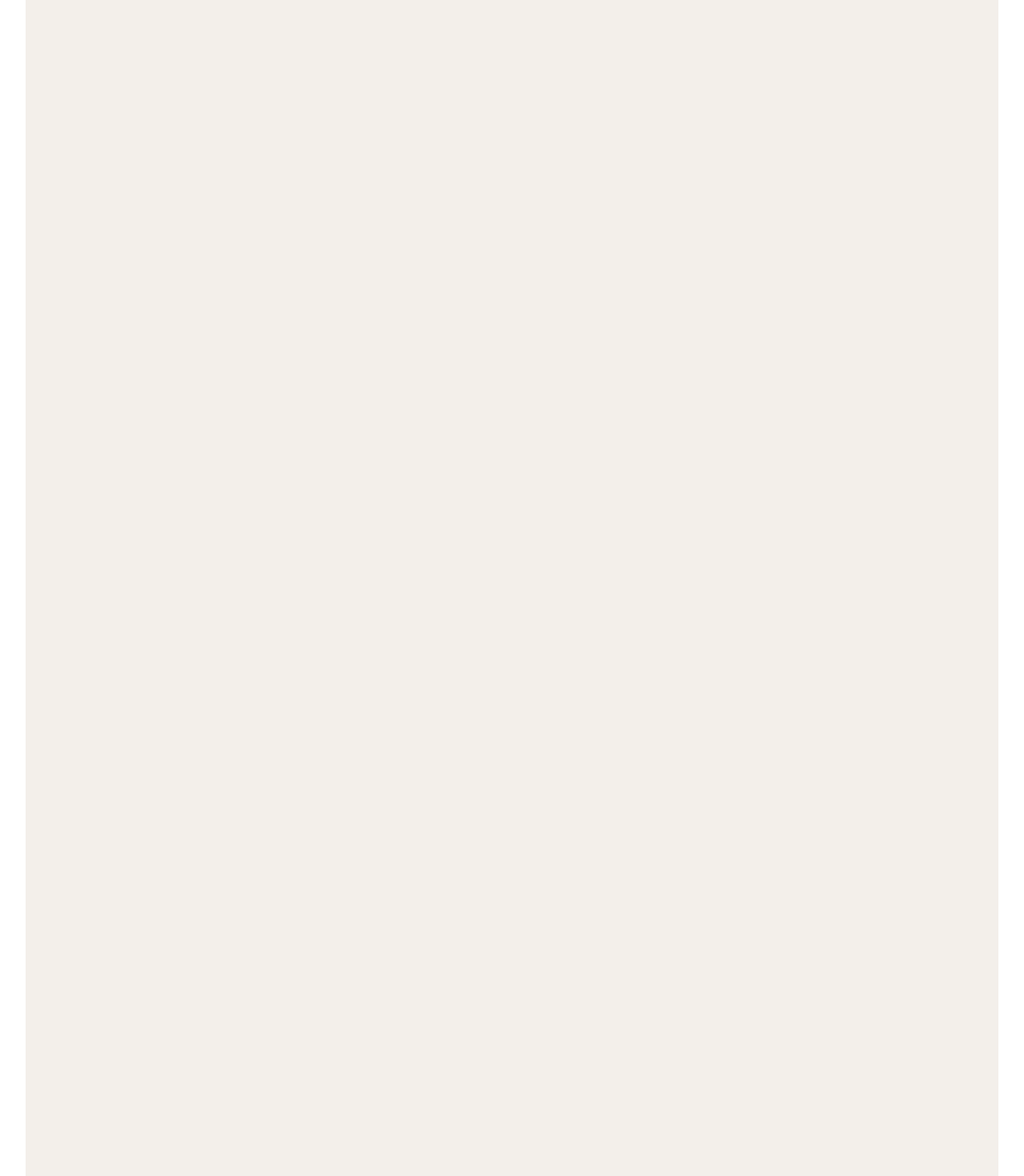
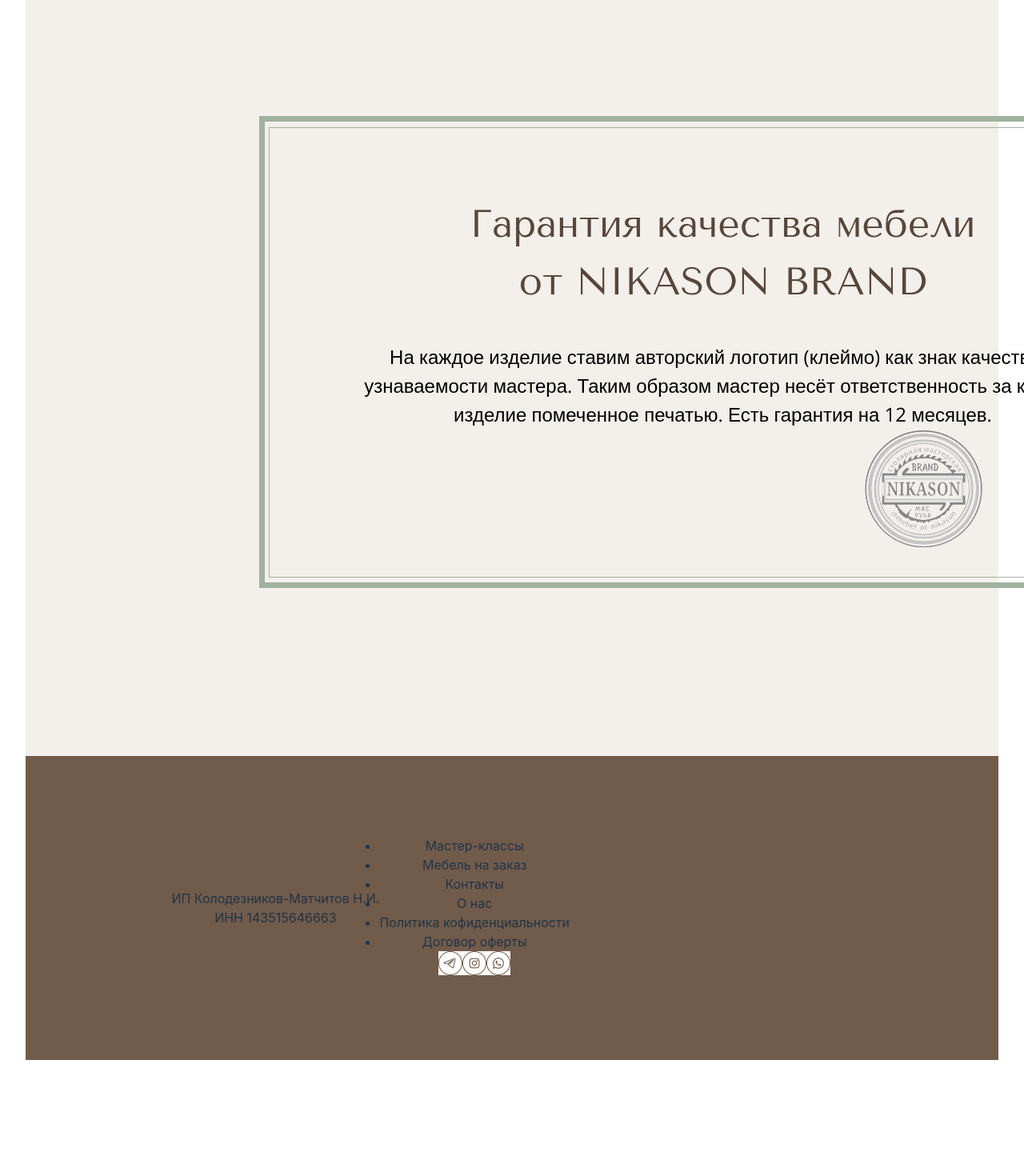
Before and after one commit to Zora6333/Reactapp, a React (Vite) app: page / in a window 1280 px wide. Shown: the part 5180-6650 px from the top of the page at 80% size. After the commit the page ends 6537 px from the top, so only its background shows below. Built offline with nearby package versions, Linux system fonts and the light colour scheme.

Commit message:
Studing react

```diff
--- a/src/component/Footer/Footer.css
+++ b/src/component/Footer/Footer.css
@@ -1,4 +1,4 @@
-*{
+* {
   margin: 0;
   padding: 0;
   box-sizing: border-box;
@@ -6,8 +6,16 @@
 .Footer {
   display: flex;
   justify-content: center;
-    align-items: flex-end;
-    background-color: black;
+  background: #715b4b;
   width: 100%;
-    height: 600px;
+  height: 380px;
 }
+.Navigechion {
+  display: flex;
+  width: 100%;
+  align-items: center;
+  padding-left: 15%;
+}
+nav {
+    display: grid;
+}
--- a/src/component/Footer/Footer.jsx
+++ b/src/component/Footer/Footer.jsx
@@ -1,11 +1,36 @@
-import React from 'react';
-import '../Footer/Footer.css'
-
+import React from "react";
+import "../Footer/Footer.css";
 
 const Footer = () => {
   return (
     <>
-      <div className='Footer'> </div>
+      <div className="Footer">
+        <div className="Navigechion">
+          <p>ИП Колодезников-Матчитов Н.И.
+            <br/>ИНН 143515646663</p>
+            <nav>
+              <ul>
+                <li>Мастер-классы</li>
+                <li>Мебель на заказ</li>
+                <li>Контакты</li>
+                <li>О нас</li>
+                <li>Политика кофиденциальности</li>
+                <li>Договор оферты</li>
+              <div className="Icons">
+              <a>
+                <img src="./src/component/Img/Page 1/Group 12.jpg" />
+              </a>
+              <a>
+                <img src="./src/component/Img/Page 1/Group 4.jpg" />
+              </a>
+              <a>
+                <img src="./src/component/Img/Page 1/Group 3.jpg" />
+              </a>
+              </div>
+              </ul>
+            </nav>
+        </div>
+      </div>
     </>
   );
 };
--- a/src/component/Main/Main.css
+++ b/src/component/Main/Main.css
@@ -11,7 +11,7 @@
   align-items: flex-start;
   background-color: #f3efea;
   width: 100%;
-  height: 6796px;
+  height: auto;
 }
 /*Page_1...................................................................*/
 .Page_1 {
@@ -361,7 +361,9 @@ tbody {
   font-size: 18px;
   font-weight: 100;
 }
-
+.Img2Page_4 {
+  height: 536.33px;
+}
 .Img2Page_4 img {
   width: 720px;
   height: 536.33px;
@@ -394,6 +396,7 @@ tbody {
   font-family: "Open Sans", sans-serif;
   font-weight: 300;
   line-height: 150%;
+  padding-top: 40px;
 }
 .Content2Page_4 .Button2Page_4 {
   display: flex;
@@ -429,3 +432,60 @@ tbody {
   font-size: 18px;
   font-weight: 100;
 }
+/*Page_5.......................................................................................*/
+.Page_5{
+  display: flex;
+  justify-content: center;
+  align-items: center;
+  padding-top: 214px;
+  padding-left: 25%;
+  padding-bottom: 223px;
+}
+.ContentsPage_5 {
+  display: flex;
+  flex-direction: column;
+  justify-content: center;
+  align-items: center;
+  width: 100%;
+  padding-top: 200px;
+  border: 1px  #A1B29F solid; width: 1135px;
+  height: 563px; padding: 5px 15px 5px 15px;
+}
+.ContentPage_5 {
+  display: flex;
+  flex-direction: column;
+  justify-content: center;
+  align-items: center;
+  border: 7px  #A1B29F solid; width: 1160px;
+  height: 590px; padding: 5px 15px 5px 15px;
+}
+.ContentPage_5 h1 {
+  display: flex;
+  width: 658px;
+  flex-direction: column;
+  flex-shrink: 0;
+  padding-top: 106px;
+  color: #57463a;
+  text-align: center;
+  font-size: 48px;
+  font-family: "Tenor Sans", sans-serif;
+  line-height: 150%;
+}
+.ContentPage_5 h2 {
+  display: flex;
+  width: 922px;
+  flex-direction: column;
+  flex-shrink: 0;
+  padding-top: 40px;
+  color: #000;
+  font-size: 24px;
+  font-family: "Open Sans", sans-serif;
+  font-weight: 300;
+  line-height: 150%;
+}
+.ImgPage_5 {
+  mix-blend-mode: darken;
+  background-color: #f3efea;
+  padding-left: 45%;
+  padding-bottom: 51px;
+}
--- a/src/component/Main/Main.jsx
+++ b/src/component/Main/Main.jsx
@@ -175,7 +175,22 @@ const Main = () => {
             </div>
           </div>
         </div>
-        <div className="Page_5"></div>
+        <div className="Page_5">
+          <div className="ContentsPage_5">
+            <div className="ContentPage_5">
+              <h1>Гарантия качества мебели от NIKASON BRAND</h1>
+              <h2>
+                На каждое изделие ставим авторский логотип (клеймо) как знак
+                качества и узнаваемости мастера. Таким образом мастер несёт
+                ответственность за каждое изделие помеченное печатью. Есть
+                гарантия на 12 месяцев.{" "}
+              </h2>
+              <div className="ImgPage_5">
+                <img src="./src/component/Img/Page 4/IMG_1024 2.jpg" />
+              </div>
+            </div>
+          </div>
+        </div>
       </div>
     </>
   );
```
Also changed, not shown: src/component/Img/Page 4/IMG_1024 2.jpg (added). Lines whose indentation alone changed are shown as unchanged.
